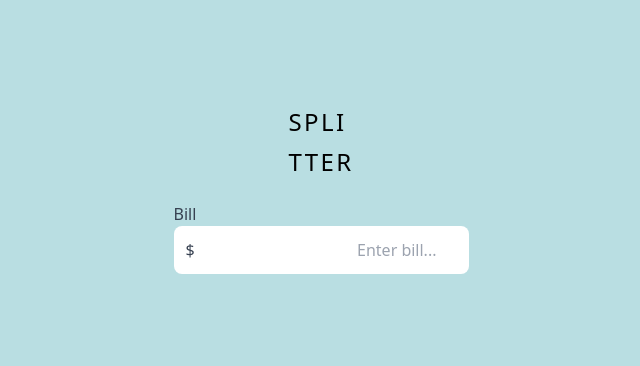
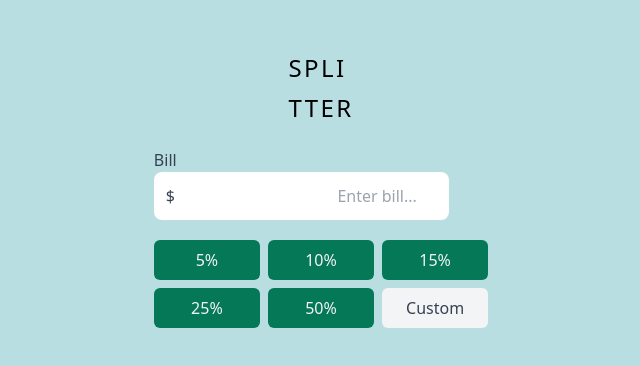
Before and after one commit to tuantruong625/tip-calculator, a React (Create React App) app: page / in a window 1280 px wide. Shown: the part 232-598 px from the top of the page, without its empty margins (319-959 px from the left). Built offline with nearby package versions, Linux system fonts and the light colour scheme.

Commit message:
create tip selection component

```diff
--- a/src/App.tsx
+++ b/src/App.tsx
@@ -1,8 +1,11 @@
 import React from 'react';
 import './App.css';
 import BaseHeader from './components/BaseHeader';
+import TipSelection from './components/TipSelection';
 
 function App() {
+  // const options: number[] = [0.05]
+  const options: number[] = [0.05, 0.10, 0.15, 0.25, 0.50]
   return (
     <div style={{ backgroundColor: '#b9dee2' }}>
       <div className="container mx-auto pt-5 h-screen flex flex-col items-center md:justify-center" style={{ backgroundColor: '#b9dee2' }}>
@@ -18,6 +21,8 @@ function App() {
               </div>
             </label>
           </div>
+
+          <TipSelection tipOptions={options} />
         </div>
 
       </div>
--- a/src/components/TipSelection.tsx
+++ b/src/components/TipSelection.tsx
@@ -1,16 +1,17 @@
-
-
-const TipSelection = ({ tipOptions }: { tipOptions: string[] }): JSX.Element => {
+const TipSelection = ({ tipOptions }: { tipOptions: number[] }): JSX.Element => {
  return (
-  <>
+  <div className="grid grid-cols-2 md:grid-cols-3 pt-5 gap-2">
    {
-    tipOptions.map((options) => (
-     <div className="bg-gray-400">
-      {options}
-     </div>
+    tipOptions.map((options, index) => (
+     <button key={index} className="bg-green-700 hover:bg-green-300 hover:text-gray-800 py-2 px-6 rounded-md text-gray-100 col-span-1">
+      {options * 100}%
+     </button>
     ))
    }
-  </>
+   <button className="bg-gray-100 hover:bg-green-300 hover:text-gray-800 py-2 px-6 rounded-md text-gray-700 col-span-1">
+    Custom
+   </button>
+  </div>
  )
 }
 
```
Also changed, not shown: 2 other files (tests, documents, lock files or other folders).
